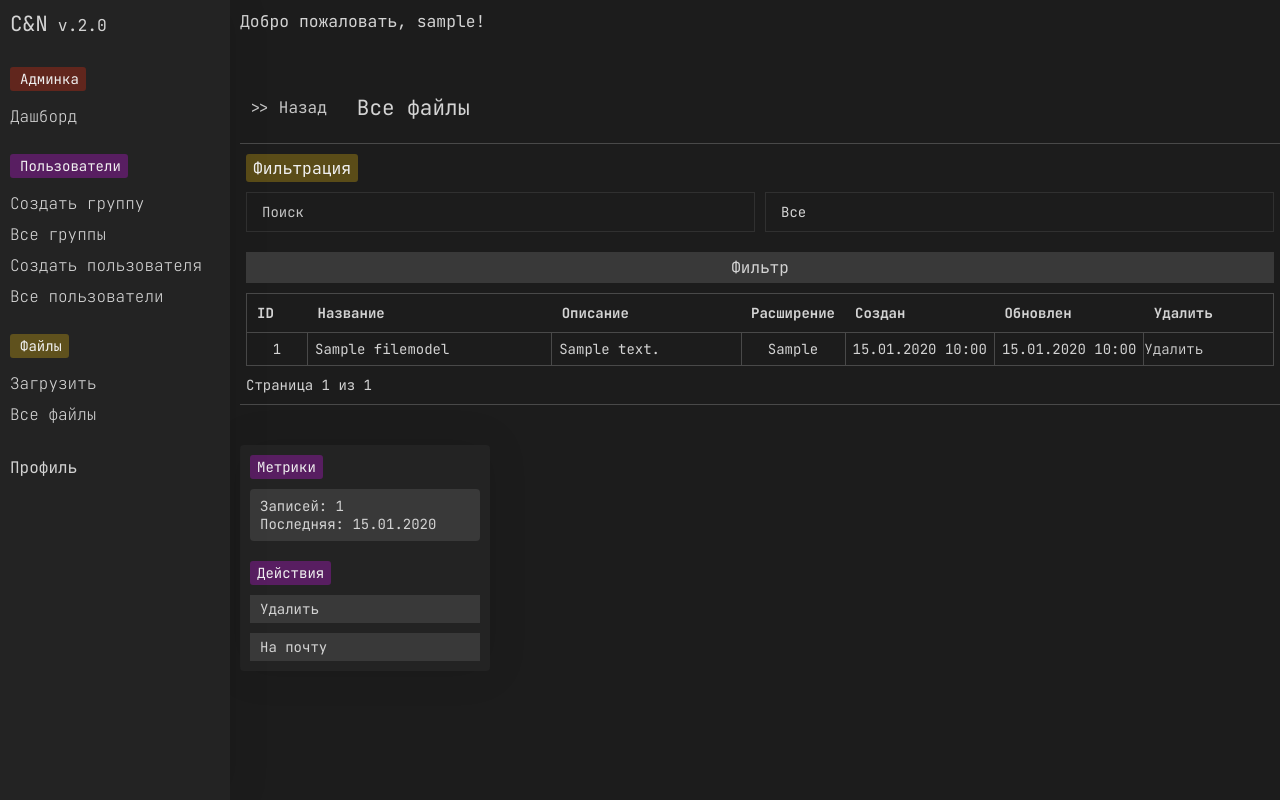
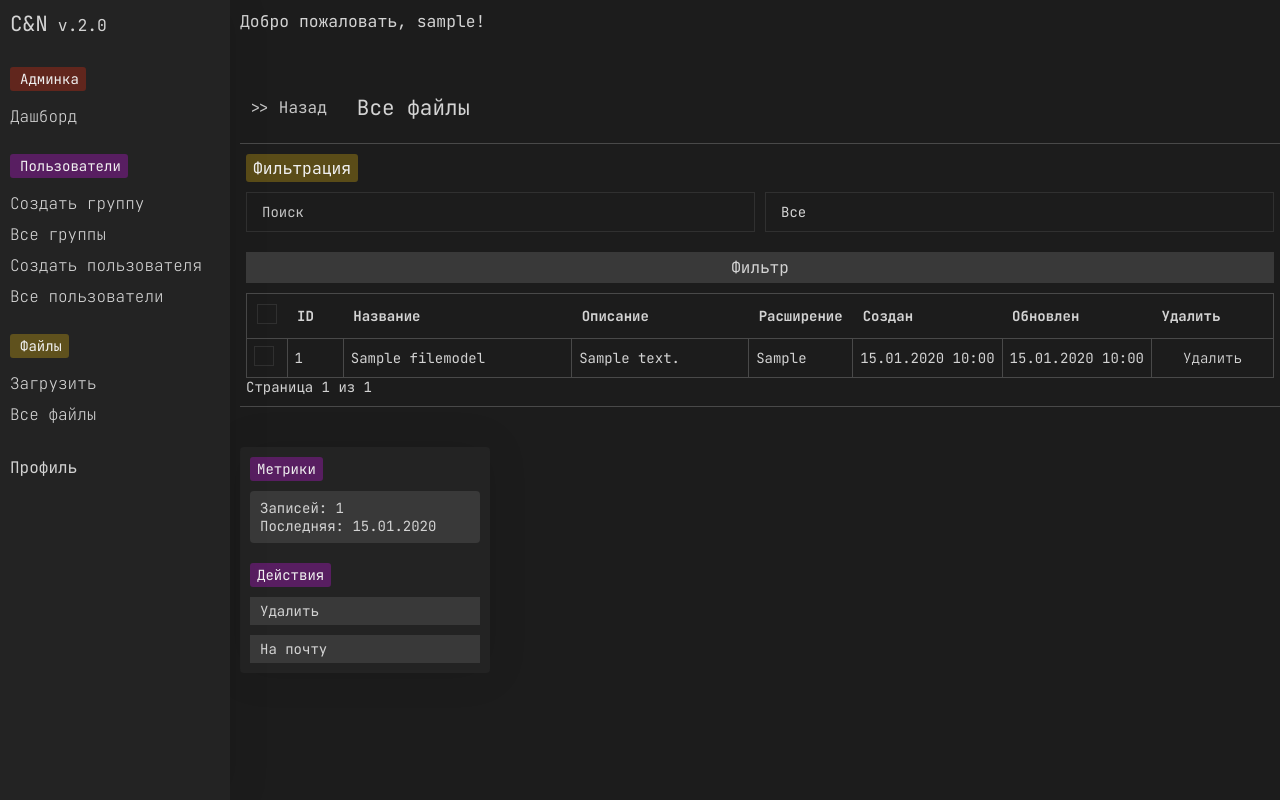
Before and after one commit to dmeetri/CandA, a Django app: page /manager/files/list/ in a window 1280 px wide. Run offline with Django 5.2, Linux system fonts and the light colour scheme; a user stored in the database is signed in; tables that the repository leaves empty hold one stand-in row (values such as "Sample post").

Commit message:
add delete selected on table

```diff
--- a/CN/CN/settings.py
+++ b/CN/CN/settings.py
@@ -8,7 +8,7 @@ BASE_DIR = Path(__file__).resolve().parent.parent
 
 SECRET_KEY = os.getenv('SECRET_KEY')
 
-DEBUG = True
+DEBUG = False
 
 ALLOWED_HOSTS = ['*']
 
--- a/CN/main/urls.py
+++ b/CN/main/urls.py
@@ -15,4 +15,5 @@ urlpatterns = [
     path('files/detail/<int:pk>/', views.FileDetailView.as_view(), name='filesdetail'),
     path('files/update/<int:pk>/', views.FileUpdateView.as_view(), name='filesupdate'),
     path('files/delete/<int:pk>/', views.FileDeleteView.as_view(), name='filesdelete'),
+    path('files/delete/selected/', views.FilesDeleteSelectedView.as_view(), name='filesdeleteselected')
 ]
--- a/CN/main/views.py
+++ b/CN/main/views.py
@@ -2,13 +2,18 @@ import json
 
 from django.views.generic import CreateView, UpdateView, ListView, DetailView, DeleteView
 from django.views.decorators.cache import cache_page
-from django.urls import reverse_lazy
+from django.views import View
+
 from django.contrib.auth.mixins import LoginRequiredMixin
 from django.contrib.auth import get_user_model
 from django.contrib.auth.models import Group
+from django.contrib import messages
+
+from django.urls import reverse_lazy
 from django.http import JsonResponse
 from django.utils.decorators import method_decorator
 from django.db.models import Q
+from django.shortcuts import redirect
 
 from .services import send_email_message
 
@@ -41,7 +46,7 @@ class GroupDeleteView(LoginRequiredMixin, DeleteView):
 
 User = get_user_model()
 
-#@method_decorator(cache_page(60 * 15), name='dispatch')
+@method_decorator(cache_page(60 * 15), name='dispatch')
 class UsersListView(LoginRequiredMixin, ListView):
     model = User
     template_name = 'registration/users.html'
@@ -67,7 +72,7 @@ class FileCreateView(LoginRequiredMixin, CreateView):
     success_url = reverse_lazy('fileslist')
 
 
-#@method_decorator(cache_page(60 * 15), name='dispatch')
+@method_decorator(cache_page(60 * 15), name='dispatch')
 class FilesListView(LoginRequiredMixin, ListView):
     model = models.FileModel
     template_name = 'files/files.html'
@@ -117,6 +122,30 @@ class FileUpdateView(LoginRequiredMixin, UpdateView):
     success_url = reverse_lazy('filesdetail')
 
 
+class FilesDeleteSelectedView(LoginRequiredMixin, View):
+    success_url = reverse_lazy('fileslist')
+
+    def post(self, request, *args, **kwargs):
+        selected_ids = request.POST.getlist('selected_items')
+
+        if not selected_ids:
+            messages.error(request, 'Не выбрано ни одного элемента для удаления')
+            return redirect(self.success_url)
+
+        valid_ids = [id for id in selected_ids if id.isdigit()]
+        if not valid_ids:
+            messages.error(request, 'Выбраны некорректные элементы')
+            return redirect(self.success_url)
+
+        deleted_count, _ = models.FileModel.objects.filter(id__in=valid_ids).delete()
+        if deleted_count:
+            messages.success(request, f'Успешно удалено {deleted_count} записей')
+        else:
+            messages.error(request, 'Не удалось удалить выбранные записи')
+
+        return redirect(self.success_url)
+
+
 class FileDeleteView(LoginRequiredMixin, DeleteView):
     model = models.FileModel
     success_url = reverse_lazy('fileslist')
--- a/CN/static/files.css
+++ b/CN/static/files.css
@@ -48,9 +48,11 @@
 .all-files-table tr {
   cursor: pointer;
 }
-.all-files-table tr:hover :not(.last-cell) {
+
+.all-files-table tr:hover :not(.last-cell .first-cell) {
   background-color: var(--accent-color-hover);
 }
+
 .all-files-table tr:hover td.last-cell {
   background-color: transparent !important;
 }
--- /dev/null
+++ b/CN/static/js/checkbox.js
@@ -0,0 +1,24 @@
+// Работа с чекбоксами в таблицах
+
+const select_all_checkboxes = document.getElementById('select-all');
+const checkboxes = document.querySelectorAll('.table-checkbox');
+
+// Выбрать/убрать чекбоксы
+select_all_checkboxes.addEventListener('change', function() {
+  checkboxes.forEach(checkbox => {
+    checkbox.checked = this.checked;
+  });
+});
+
+function delete_selected_rows() {
+  const all_selected = document.querySelectorAll('.table-checkbox:checked');
+
+  if(all_selected.length === 0) {
+    alert('Нет выбранных данных для удаления');
+    return;
+  }
+
+  if(confirm(`Вы уверены, что хотите удалить ${all_selected.length} запись(ей)?`)) {
+    document.getElementById('deleteForm').submit();
+  }
+}
--- a/CN/static/styles.css
+++ b/CN/static/styles.css
@@ -127,6 +127,18 @@ input[type="file"]::file-selector-button {
   border: none;
   outline: none;
   appearance: none;
+}
+
+input[type="checkbox"] {
+  width: 20px;
+  height: 20px;
+
+  margin: 0;
+  padding: 0;
+}
+input[type="checkbox"]:checked {
+  background-color: var(--accent-color-hover);
+  border-color: var(--accent-color);
 }
 
 /* BUTTONS */
@@ -332,6 +344,11 @@ td {
   border-bottom: 1px solid var(--border-light);
   border-right: 1px solid var(--border-light);
 }
+.delete-table-button {
+  width: 100%;
+  padding: 10px;
+  text-align: center;
+}
 
 /* BASE PAGE */
 
--- a/CN/templates/files/files.html
+++ b/CN/templates/files/files.html
@@ -25,8 +25,14 @@
         <button type="submit" class="button-left-right gray text-regular font-bold">Фильтр</button>
       </form>
 
+      <form id="deleteForm" method="POST" action="{% url 'filesdeleteselected' %}">
+        {% csrf_token %}
+
         <table>
           <thead>
+            <th>
+              <input type="checkbox" id="select-all">
+            </th>
             <th >ID</th>
             <th>Название</th>
             <th>Описание</th>
@@ -38,17 +44,24 @@
           <tbody class="all-files-table">
             {% for file in files %}
             <tr data-href="{% url 'filesdetail' file.pk %}">
-            <td class="font-center font-bold">{{ file.id }}</td>
+              <td class="small-cell first-cell">
+                <input
+                  type="checkbox"
+                  class="table-checkbox"
+                  name="selected_items"
+                  value="{{ file.pk }}">
+              </td>
+              <td class="font-bold">{{ file.id }}</td>
               <td class="files-td-title font-bold">{{ file.title }}</td>
               <td class="files-td-desc">{{ file.description }}</td>
-            <td class="small-cell font-center font-bold">{{ file.extension }}</td>
+              <td class="small-cell font-bold">{{ file.extension }}</td>
               <td class="small-cell">{{ file.created_at|date:"d.m.Y H:i" }}</td>
               <td class="small-cell">{{ file.updated_at|date:"d.m.Y H:i" }}</td>
               <td class="last-cell">
-              <form action="{% url 'filesdelete' file.pk %}" method="post"> <!--FIXME удалние файлов одекватное -->
+                <form action="{% url 'filesdelete' file.pk %}" method="post">
                   {% csrf_token %}
                   <button type="submit"
-                        class="font-normal"
+                          class="font-normal delete-table-button"
                           onclick="event.stopPropagation(); return confirm('Удалить файл?')">
                     Удалить
                   </button>
@@ -58,6 +71,7 @@
             {% endfor %}
           </tbody>
         </table>
+      </form>
 
       <!-- FIXME потом сделай стили -->
       <div class="pagination">
@@ -93,7 +107,7 @@
         <h4 class="font-select pink">Действия</h4>
 
         <div class="gap-v-10">
-          <button class="button-left-right gray font-left">Удалить</button>
+          <button class="button-left-right gray font-left" onclick="delete_selected_rows()">Удалить</button>
           <button class="button-left-right gray font-left">На почту</button>
         </div>
       </div>
@@ -101,6 +115,7 @@
   </section>
 </div>
 
+<script src="{% static 'js/checkbox.js' %}"></script>
 <script>
   document.addEventListener("DOMContentLoaded", function() {
   const rows = document.querySelectorAll("tr[data-href]");
```
Lines whose indentation alone changed are shown as unchanged.
